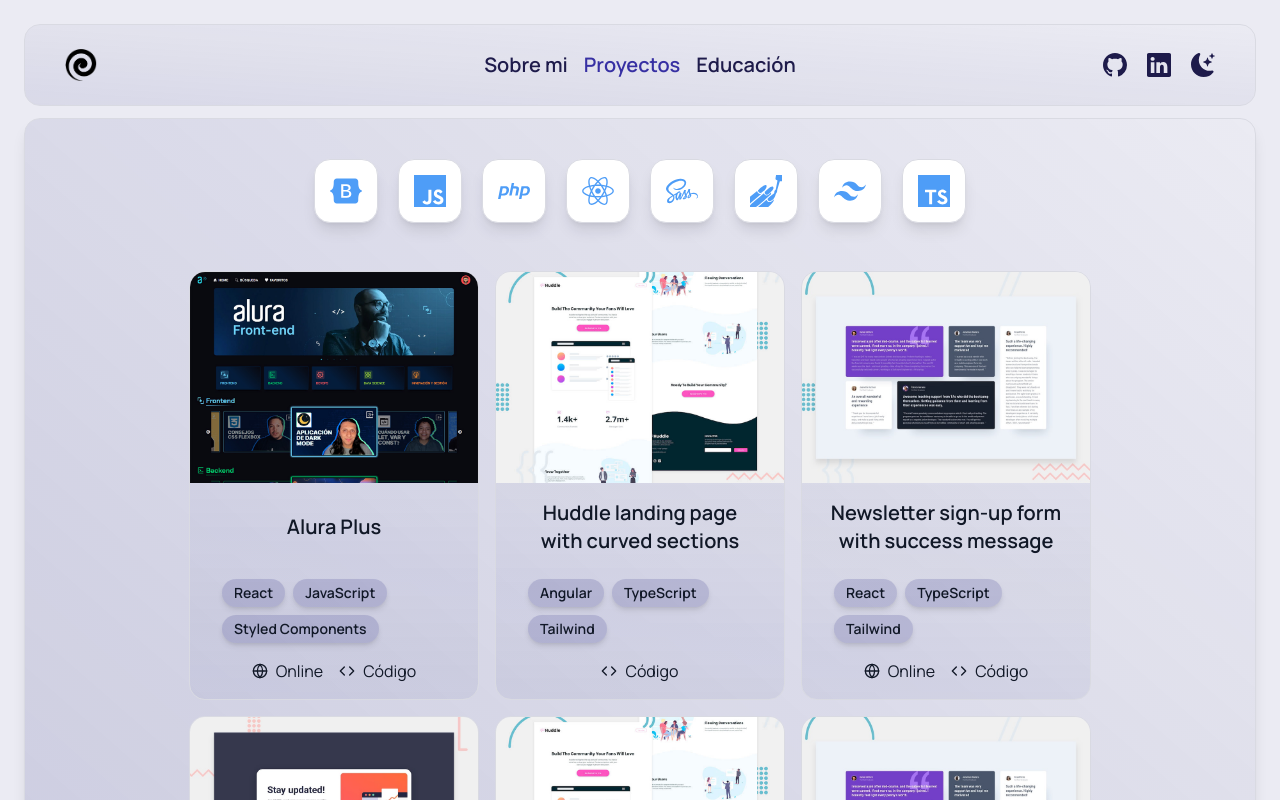
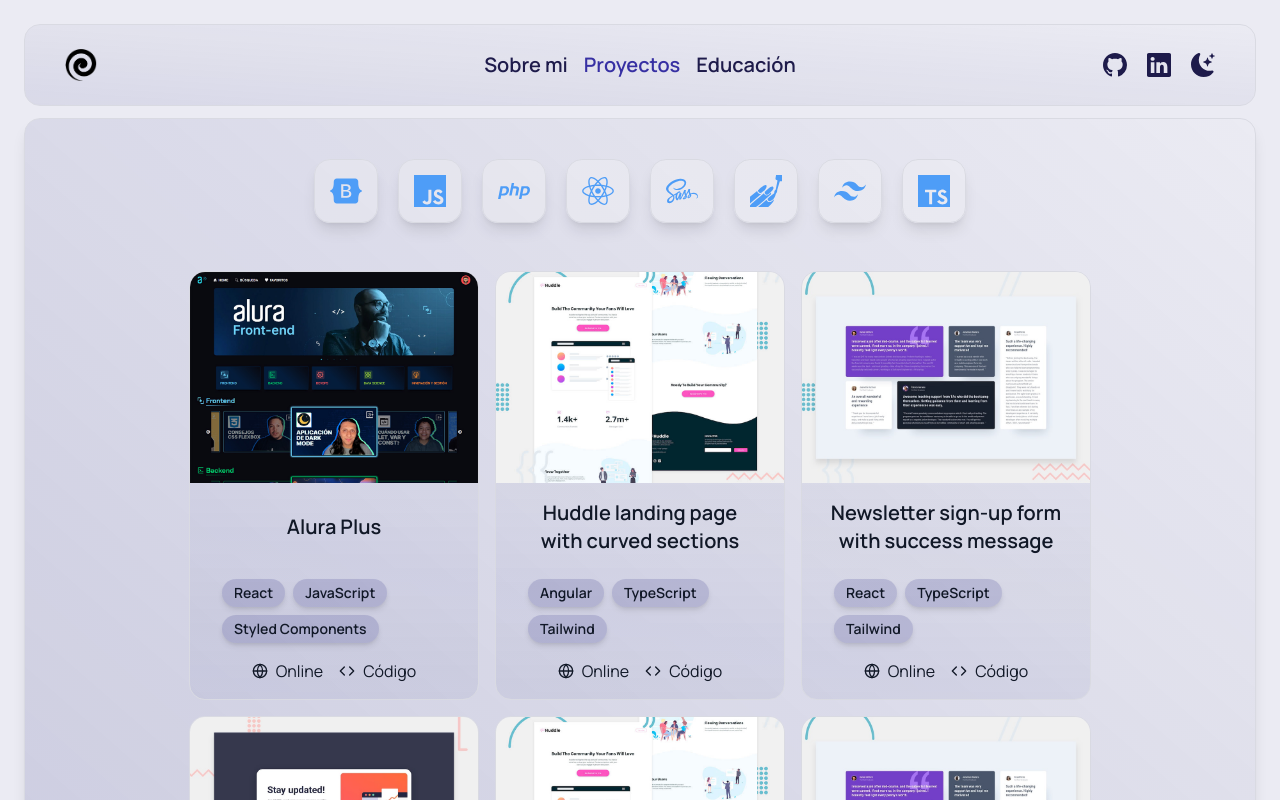
Before and after one commit to Blackpachamame/portfolio, a React (Vite) app: page /proyectos in a window 1280 px wide. Shown: the top 800 px of the page. Built offline with nearby package versions, Linux system fonts and the light colour scheme; a web font is replaced by a local one.

Commit message:
Color botones skills theme light

```diff
--- a/src/assets/data/proyectos.ts
+++ b/src/assets/data/proyectos.ts
@@ -21,6 +21,7 @@
         nombre: "Huddle landing page with curved sections",
         tecnologias: ["Angular", "TypeScript", "Tailwind"],
         codigo: "https://github.com/Blackpachamame/aluraplus",
+        sitio: "https://aluraplus-theta-gray.vercel.app",
     },
     {
         id: uuid(),
--- a/src/components/Proyectos/Skills.tsx
+++ b/src/components/Proyectos/Skills.tsx
@@ -16,7 +16,7 @@
             {skills.map((skill) => (
                 <div key={skill.id} className="group relative inline-block">
                     <button onClick={(e) => handleClick(e, skill.nombre)} aria-label="Mandar nombre skill"
-                        className="w-16 h-16 flex justify-center items-center bg-white dark:bg-[#11121b]
+                        className="w-16 h-16 flex justify-center items-center bg-[rgba(243,243,243,.3)] dark:bg-[#11121b]
                         border border-solid border-[#d9dae2] dark:border-[#242636] rounded-2xl shadow-lg transition duration-300">
                         <img src={skill.imgSkill} width="32px" height="32px" alt={"Logo " + skill.nombre} />
                     </button>
```
